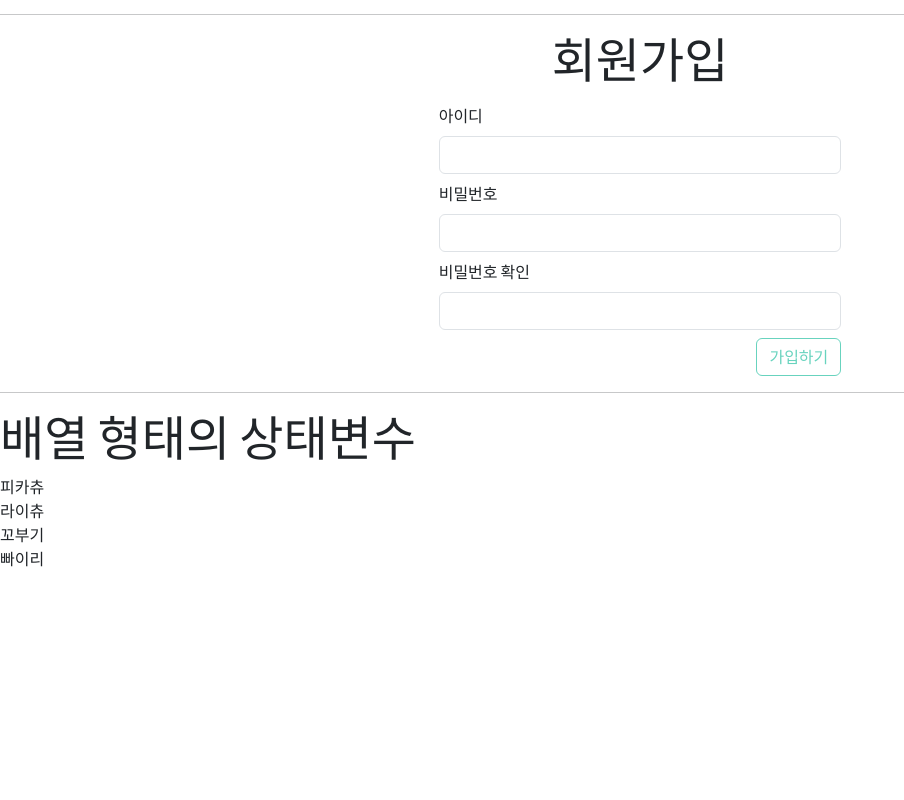
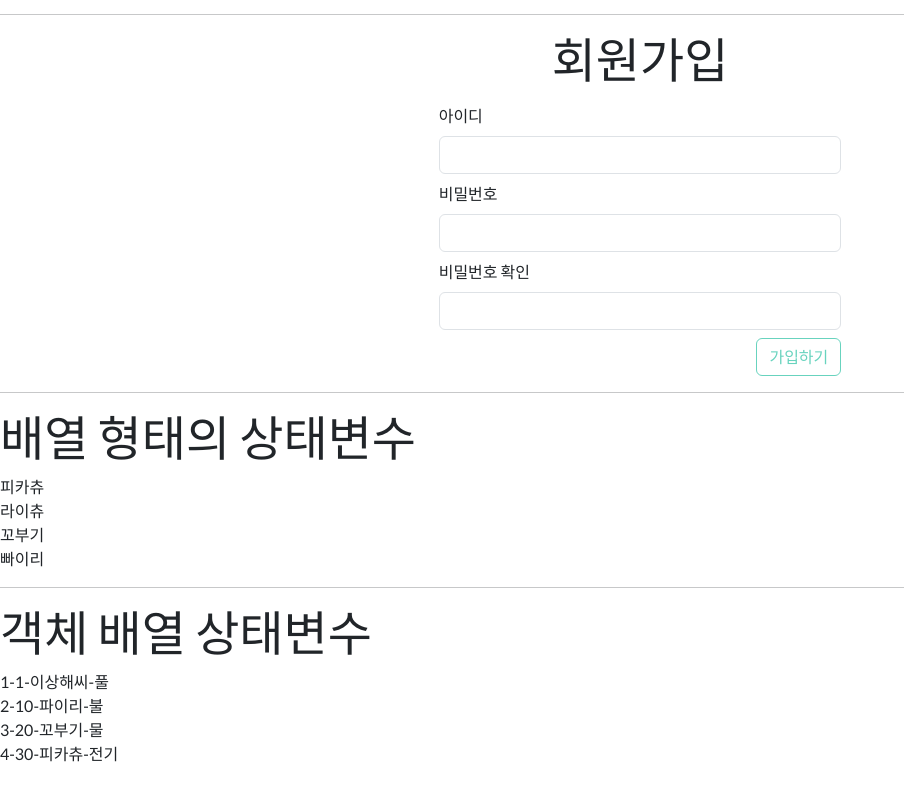
Before and after one commit to wijaemin/kh12-react, a React (Create React App) app in the folder demo03/: page / in a window 1280 px wide. Shown: the part 1670-2470 px from the top of the page, without its empty margins (0-904 px from the left). Before the commit the page ends 2433 px from the top, so only its background shows below. Built offline with nearby package versions, Linux system fonts and the light colour scheme.

Commit message:
React 객체 배열 상태 변수 출력

```diff
--- a/demo03/src/App.js
+++ b/demo03/src/App.js
@@ -7,6 +7,7 @@
 import Exam06 from './components/Exam06';
 import Exam07 from './components/Exam07';
 import Exam08 from './components/Exam08';
+import Exam09 from './components/Exam09';
 
 function App() {
   return(
@@ -28,7 +29,8 @@
     <Exam07/>
     <hr/>
     <Exam08/>
-
+    <hr/>
+    <Exam09/>
     <div className="my-5 py-5"></div>
     </>
 
--- /dev/null
+++ b/demo03/src/components/Exam09.js
@@ -0,0 +1,38 @@
+import { useState } from "react";
+
+const Exam09 = ()=>{
+    //객체 배열 상태 변수
+    const [monsters, setMonsters] = useState([
+        {no:1, name:"이상해씨", type:"풀"},
+        {no:10, name:"파이리", type:"불"},
+        {no:20, name:"꼬부기", type:"물"},
+        {no:30, name:"피카츄", type:"전기"}
+
+
+
+    ]);
+    return(
+        <>
+            <h1>객체 배열 상태변수</h1>
+            {monsters.map((monster,index)=>(
+                <div key={monster.no}>
+                    {index+1}
+                    -
+                    {monster.no}
+                    -
+                    {monster.name}
+                    -
+                    {monster.type}
+
+
+                </div>
+            ))}
+        </>
+
+
+    );
+
+
+};
+
+export default Exam09;
```
